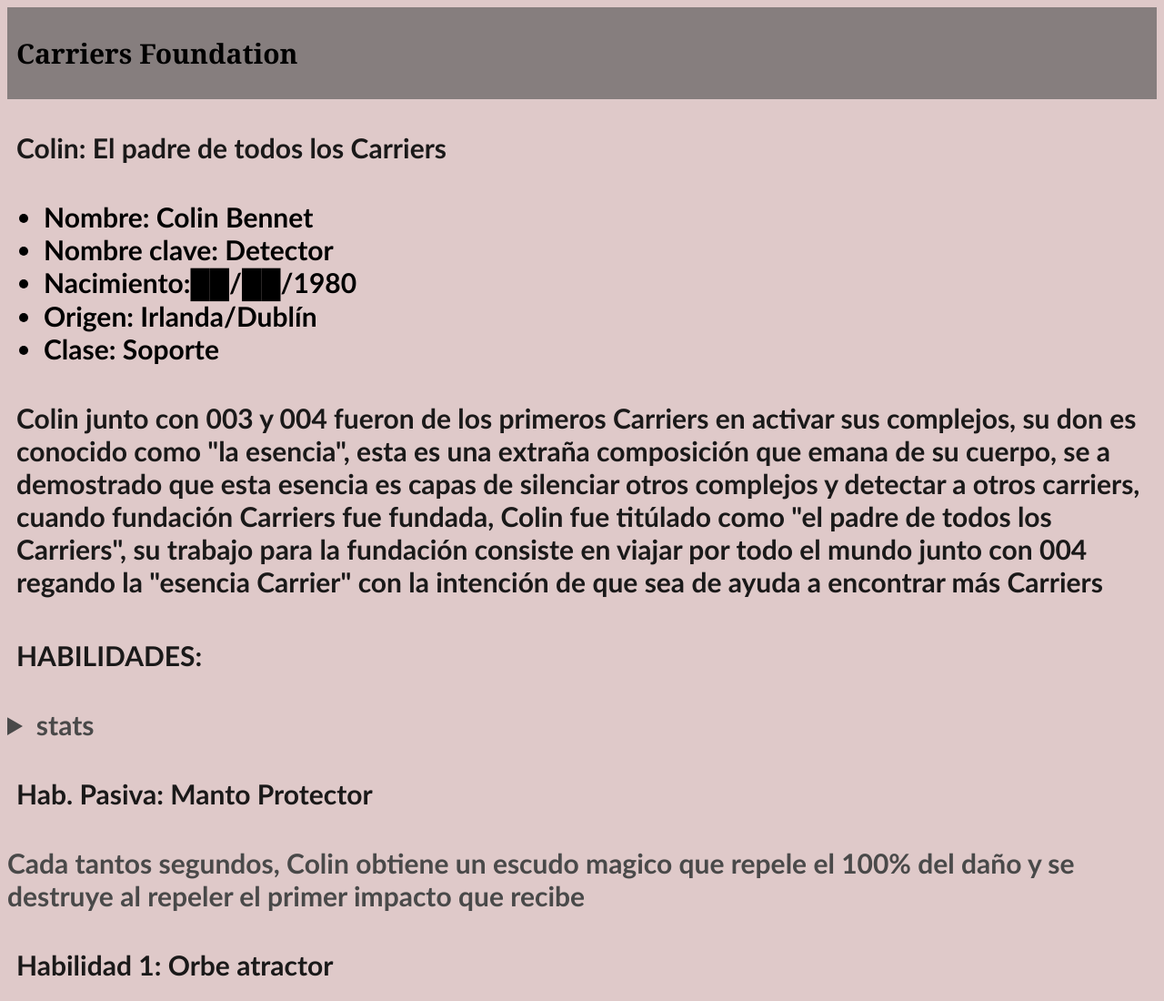
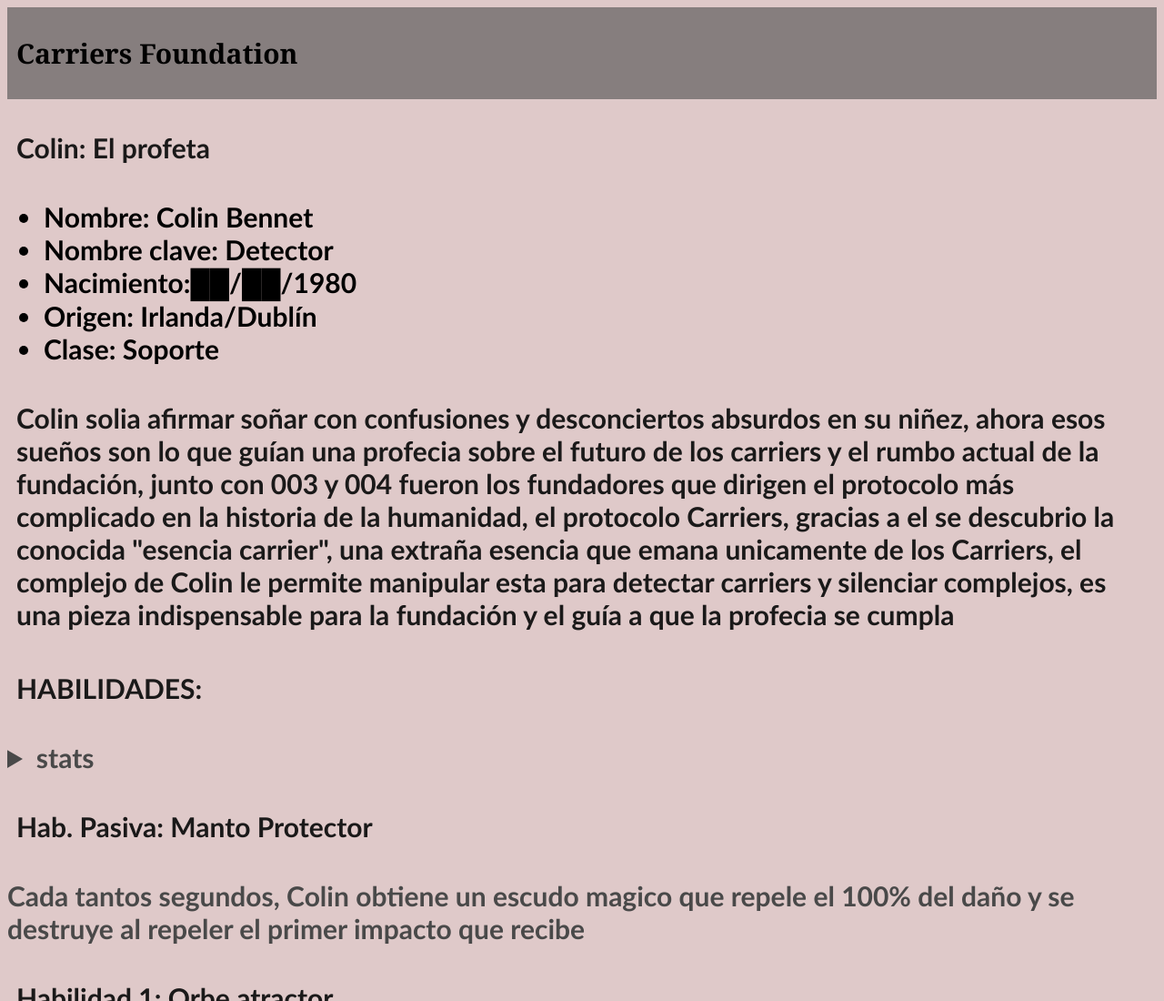
Before and after one commit to ZOROARK90/Carriers-Foundation-Colin, a plain HTML site: page index.html in a window 1280 px wide. Shown: the top 1100 px of the page at 91% size. Drawn offline with Linux system fonts and the light colour scheme.

Commit message:
Update index.html

```diff
--- a/index.html
+++ b/index.html
@@ -12,7 +12,7 @@
         </header>
 
         <nav class="menu">
-            <h1>Colin: El padre de todos los Carriers</h1>
+            <h1>Colin: El profeta</h1>
             <ul class="ulti">
                 <li>Nombre: Colin Bennet</li>
                 <li>Nombre clave: Detector</li>
@@ -20,14 +20,13 @@
                 <li>Origen: Irlanda/Dublín</li>
                 <li>Clase: Soporte</li>
             </ul>
-            <h1>Colin junto con 003 y 004 fueron de los primeros Carriers en activar sus
-                complejos, su don es conocido como "la esencia", esta es una extraña
-                composición que emana de su cuerpo, se a demostrado que esta esencia es
-                capas de silenciar otros complejos y detectar a otros carriers, cuando
-                fundación Carriers fue fundada, Colin fue titúlado como "el padre de
-                todos los Carriers", su trabajo para la fundación consiste en viajar
-                por todo el mundo junto con 004 regando la "esencia Carrier" con la
-                intención de que sea de ayuda a encontrar más Carriers</h1>
+            <h1>Colin solia afirmar soñar con confusiones y desconciertos absurdos en su niñez, ahora esos
+                sueños son lo que guían una profecia sobre el futuro de los carriers y el rumbo actual de la
+                fundación, junto con 003 y 004 fueron los fundadores que dirigen el protocolo más complicado
+                en la historia de la humanidad, el protocolo Carriers, gracias a el se descubrio la conocida
+                "esencia carrier", una extraña esencia que emana unicamente de los Carriers, el complejo de
+                Colin le permite manipular esta para detectar carriers y silenciar complejos, es una pieza
+                indispensable para la fundación y el guía a que la profecia se cumpla</h1>
             <h1>
                 HABILIDADES:
             <h3 class="basico"><details>
```
